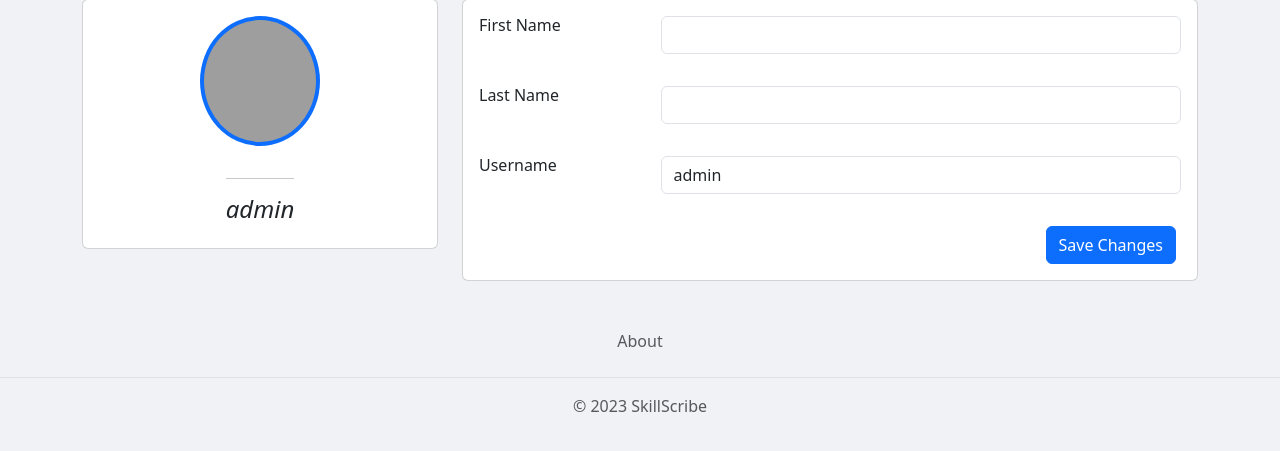
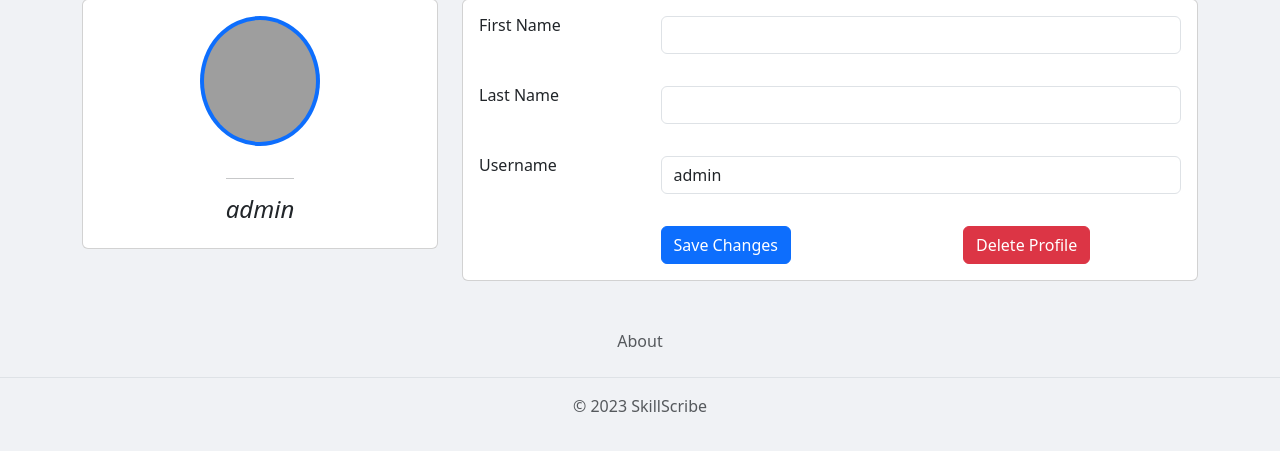
Before and after one commit to ldettorre/SkillScribe, a Django app: page /profile/ in a window 1280 px wide. Shown: the part 145-596 px from the top of the page. Run offline with Django 4.2, Linux system fonts and the light colour scheme; a user stored in the database is signed in; some libraries are stand-ins or nearby versions; grey boxes are pictures that could not be loaded.

Commit message:
Discovered bug with the delete profile view if the user is not authenticated but resolved it with an authentication check.

```diff
--- a/entries/admin.py
+++ b/entries/admin.py
@@ -10,6 +10,7 @@ class BehaviouralQuestionAdmin(admin.ModelAdmin):
 
 class EntryAdmin(admin.ModelAdmin):
     list_display = ('id','owner', 'created_on')
+    search_fields = ('id', 'owner__username',)
 
 
 admin.site.register(Category, CategoryAdmin)
--- a/entries/templates/entries/my_entries.html
+++ b/entries/templates/entries/my_entries.html
@@ -41,7 +41,7 @@
                             <button type="button" class="btn btn-danger" data-bs-toggle="modal" data-bs-target="#{{entry.id}}modal">
                                 Delete Entry
                               </button>
-                              <!-- Modal -->
+                              <!-- Delete Entry Modal -->
                             <div class="modal fade" id="{{entry.id}}modal" tabindex="-1" aria-labelledby="exampleModalLabel" aria-hidden="true">
                                 <div class="modal-dialog">
                                 <div class="modal-content">
@@ -54,7 +54,7 @@
                                     </div>
                                     <div class="modal-footer">
                                     <button type="button" class="btn btn-secondary" data-bs-dismiss="modal">Cancel</button>
-                                    <button type="button" class="btn btn-danger" class="btn btn-danger"><a href="{% url 'delete_entry' entry.id %}" class="modal-delete-btn">Yes, delete it.</a></button>
+                                    <button type="button" class="btn btn-danger"><a href="{% url 'delete_entry' entry.id %}" class="modal-delete-btn">Yes, delete it.</a></button>
                                     </div>
                                 </div>
                                 </div>
--- a/skillScribe/settings.py
+++ b/skillScribe/settings.py
@@ -27,7 +27,7 @@ SECRET_KEY = config('SECRET_KEY')
 
 # SECURITY WARNING: don't run with debug turned on in production!
 DEBUG = config('DEBUG', cast=bool)
-DEBUG = False
+
 
 
 ALLOWED_HOSTS = ['skillscribe-d47e2a842c2b.herokuapp.com','127.0.0.1']
--- a/static/css/style.css
+++ b/static/css/style.css
@@ -203,8 +203,11 @@ input.register-submit-button{
 }
 
 .profile-save-btn {
+    float:left;
+}
+
+.profile-delete-btn {
     float:right;
-    padding-right:5px;
 }
 
 /* Profile Page styling end */
--- a/users/templates/users/profile.html
+++ b/users/templates/users/profile.html
@@ -49,9 +49,34 @@
                             {{ form.username|as_crispy_field }}
                         </div>
                     </div>
-                    <div class="row profile-save-btn">
-                        <div class="col-sm-12">
-                            <input type="submit" class="btn btn-primary" value="Save Changes">
+                    <div class="row ">
+                        <div class="col-sm-3"></div>
+                        <div class="col-sm-5">
+                            <input type="submit" class="btn btn-primary profile-save-btn" value="Save Changes">
+                        </div>
+                        <div class="col-sm-4">
+                            <button type="button" class="btn btn-danger" data-bs-toggle="modal" data-bs-target="#delete-profile">
+                                Delete Profile
+                              </button>
+                              <!-- Delete Account Modal -->
+                            <div class="modal fade" id="delete-profile" tabindex="-1" aria-labelledby="exampleModalLabel" aria-hidden="true">
+                                <div class="modal-dialog">
+                                <div class="modal-content">
+                                    <div class="modal-header">
+                                    <h5 class="modal-title" id="exampleModalLabel">Delete Profile</h5>
+                                    <button type="button" class="btn-close" data-bs-dismiss="modal" aria-label="Close"></button>
+                                    </div>
+                                    <div class="modal-body">
+                                    <p>You are about to delete your profile. If you continue, all personal entries and account information will be deleted and cannot be retrieved.</p>
+                                    Are you sure you want to delete your profile?
+                                    </div>
+                                    <div class="modal-footer">
+                                    <button type="button" class="btn btn-secondary" data-bs-dismiss="modal">Cancel</button>
+                                    <button type="button" class="btn btn-danger"><a href="{% url 'delete_profile' %}" class="modal-delete-btn">Yes, delete it.</a></button>
+                                    </div>
+                                </div>
+                                </div>
+                            </div>
                         </div>
                     </div>
                 </div>
--- a/users/urls.py
+++ b/users/urls.py
@@ -9,6 +9,7 @@ urlpatterns=[
     path('register/', views.register, name='register'),
     path('profile/', views.profile, name='profile'),
     path('edit_profile/', views.edit_profile, name='edit_profile'),
+    path('delete_profile/', views.delete_profile, name='delete_profile'),
     #password reset urls
     path('password_reset/', auth_views.PasswordResetView.as_view(template_name='users/password_reset.html'),name='reset_password'),
     path('password_reset_sent/', auth_views.PasswordResetDoneView.as_view(template_name='users/password_reset_sent.html'), name='password_reset_done'),
--- a/users/views.py
+++ b/users/views.py
@@ -69,3 +69,11 @@ def edit_profile(request):
         'form':form
     }
     return render(request, 'users/profile.html',context)
+
+def delete_profile(request):
+    if request.user.is_authenticated:
+        user = request.user
+        user.delete()
+        return redirect('/')
+    else:
+        return redirect('/')
```
Also changed, not shown: 1 other file.
